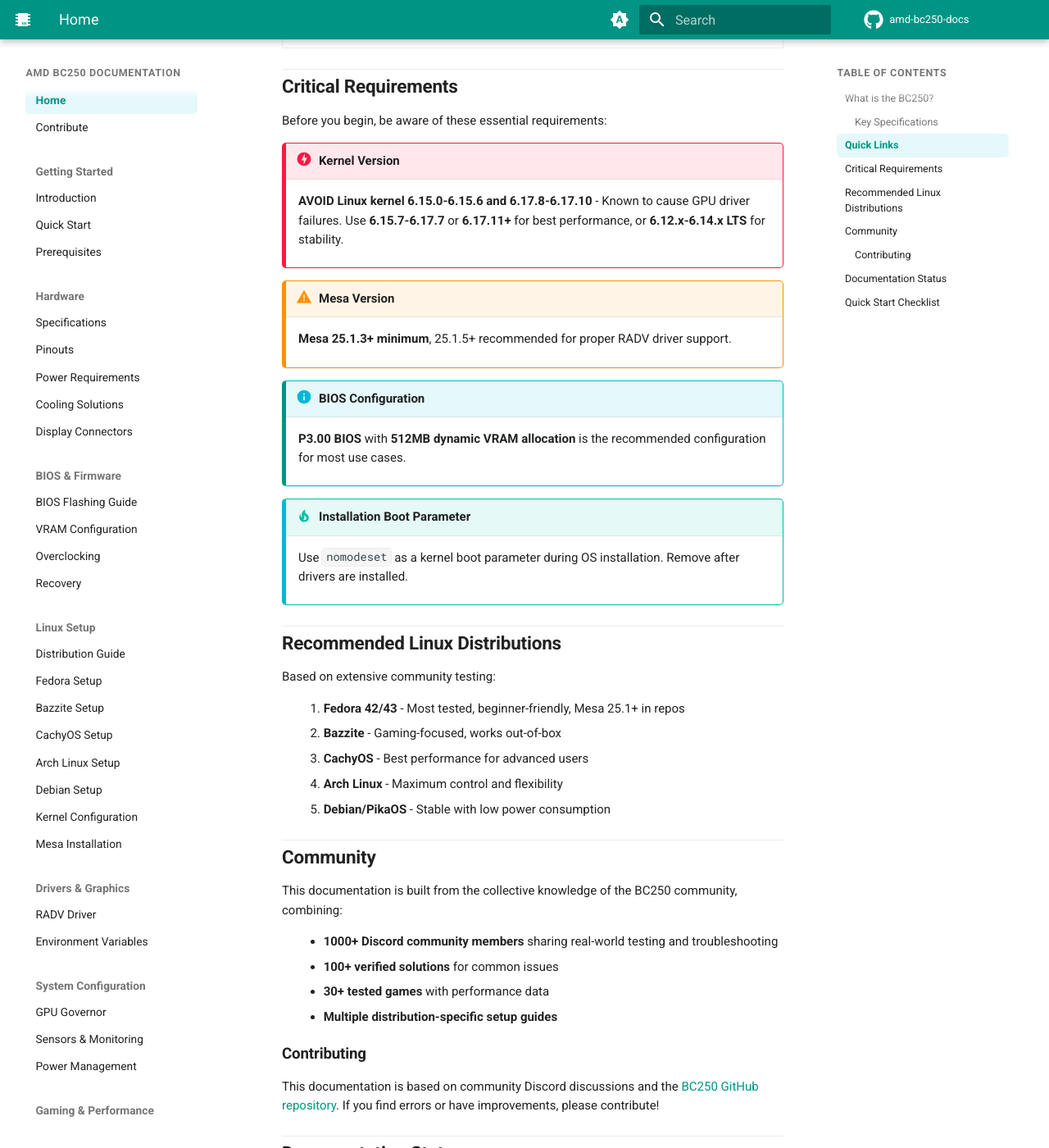
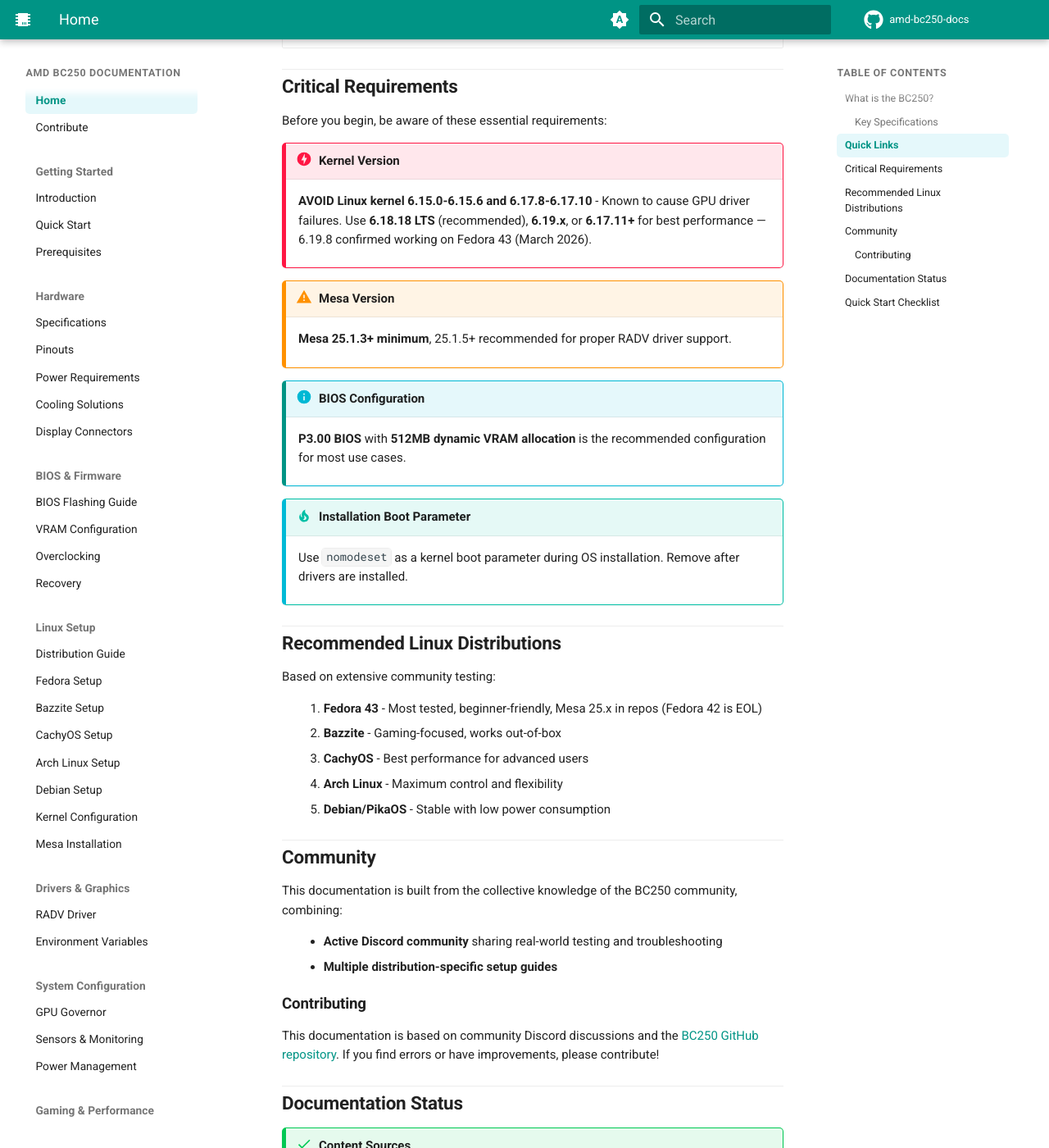
Before and after one commit to elektricM/amd-bc250-docs, an MkDocs documentation site: the page built from docs/index.md, in a window 1280 px wide and 1400 px high, scrolled down 1614 px. Shown: the whole window at 82% size. Built offline with MkDocs 1.6.1 and Material for MkDocs 9.7.7, drawn with Linux system fonts in a browser that asks for light colours; comment, search, counter and statistics services are not loaded; the version menu is left out; some of the changed text lies outside the part shown.

Commit message:
fix(index): update landing page, VCN warning, community description

```diff
--- a/docs/index.md
+++ b/docs/index.md
@@ -76,7 +76,7 @@
 Before you begin, be aware of these essential requirements:
 
 !!! danger "Kernel Version"
-    **AVOID Linux kernel 6.15.0-6.15.6 and 6.17.8-6.17.10** - Known to cause GPU driver failures. Use **6.15.7-6.17.7** or **6.17.11+** for best performance, or **6.12.x-6.14.x LTS** for stability.
+    **AVOID Linux kernel 6.15.0-6.15.6 and 6.17.8-6.17.10** - Known to cause GPU driver failures. Use **6.18.18 LTS** (recommended), **6.19.x**, or **6.17.11+** for best performance — 6.19.8 confirmed working on Fedora 43 (March 2026).
 
 !!! warning "Mesa Version"
     **Mesa 25.1.3+ minimum**, 25.1.5+ recommended for proper RADV driver support.
@@ -91,7 +91,7 @@
 
 Based on extensive community testing:
 
-1. **Fedora 42/43** - Most tested, beginner-friendly, Mesa 25.1+ in repos
+1. **Fedora 43** - Most tested, beginner-friendly, Mesa 25.x in repos (Fedora 42 is EOL)
 2. **Bazzite** - Gaming-focused, works out-of-box
 3. **CachyOS** - Best performance for advanced users
 4. **Arch Linux** - Maximum control and flexibility
@@ -101,9 +101,7 @@
 
 This documentation is built from the collective knowledge of the BC250 community, combining:
 
-- **1000+ Discord community members** sharing real-world testing and troubleshooting
-- **100+ verified solutions** for common issues
-- **30+ tested games** with performance data
+- **Active Discord community** sharing real-world testing and troubleshooting
 - **Multiple distribution-specific setup guides**
 
 ### Contributing
@@ -113,9 +111,9 @@
 ## Documentation Status
 
 !!! success "Content Sources"
-    - **Primary:** BC250 Discord community (9,716 technical messages analyzed)
-    - **Secondary:** [mothenjoyer69/bc250-documentation](https://github.com/mothenjoyer69/bc250-documentation) - hardware pinouts, specifications
-    - **Last Updated:** December 19, 2025
+    - **Primary:** BC250 Discord community
+    - **Secondary:** [mothenjoyer69/bc250-documentation](https://github.com/mothenjoyer69/bc250-documentation) — hardware pinouts, specifications
+    - **Last Updated:** March 2026
 
 ---
 
```
Also changed, not shown: other parts of docs/index.md (+1 -1 lines).
